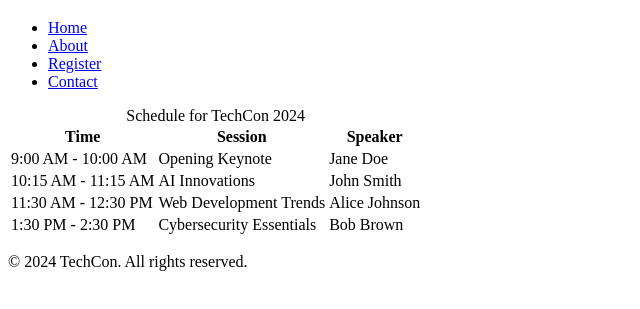
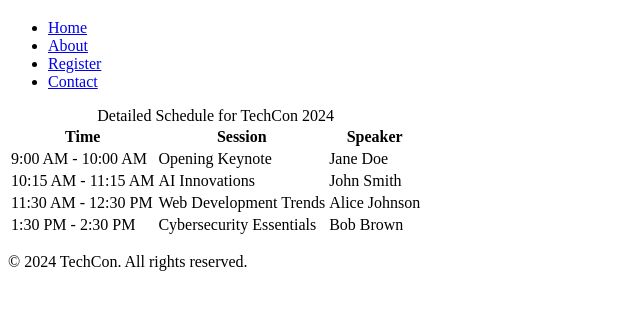
Before and after one commit to S063s/TechCon_HTML, a plain HTML site: page techcon_website/schedule.html in a window 1280 px wide. Shown: the part 61-370 px from the top of the page, without its empty margins (0-640 px from the left). Drawn offline with Linux system fonts and the light colour scheme.

Commit message:
add detailed line forgoten

```diff
--- a/techcon_website/schedule.html
+++ b/techcon_website/schedule.html
@@ -18,7 +18,7 @@
     </header>
     <main>
         <table>
-            <caption>Schedule for TechCon 2024</caption>
+            <caption>Detailed Schedule for TechCon 2024</caption>
             <thead>
                 <tr>
                     <th scope="col">Time</th>
```
